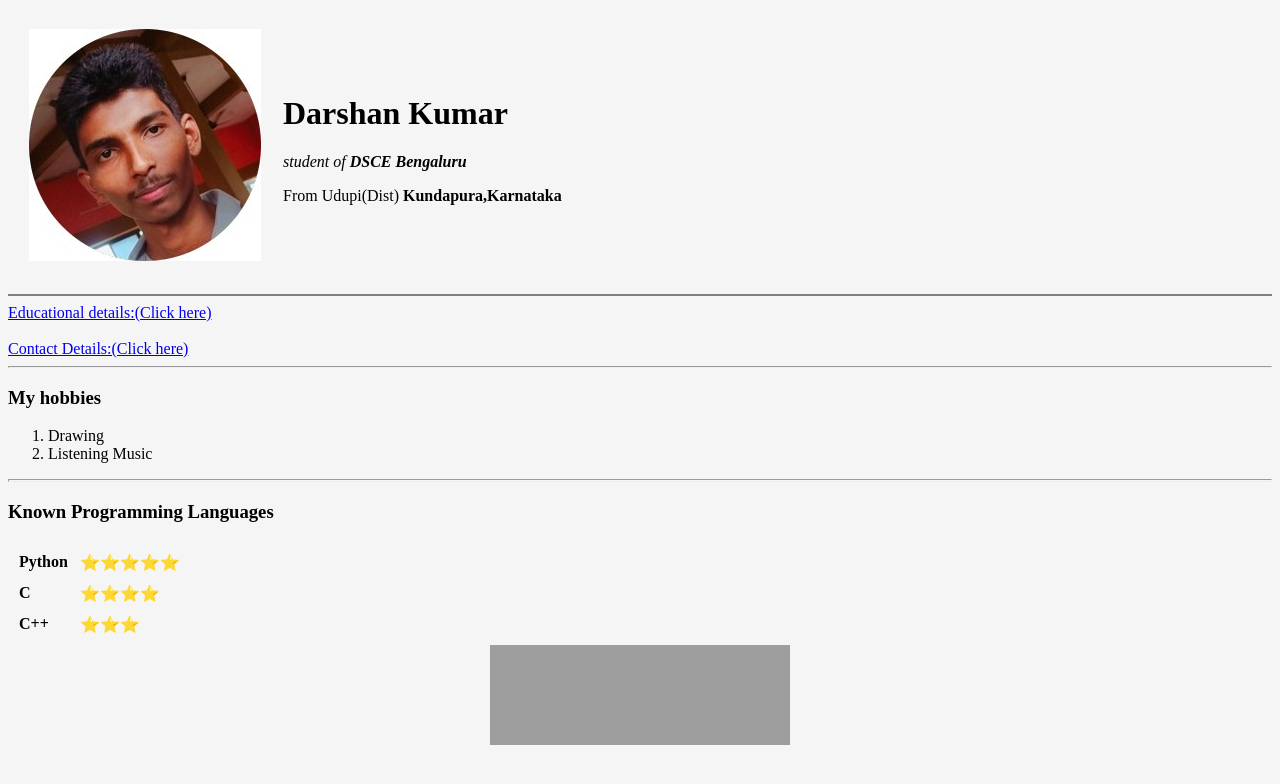
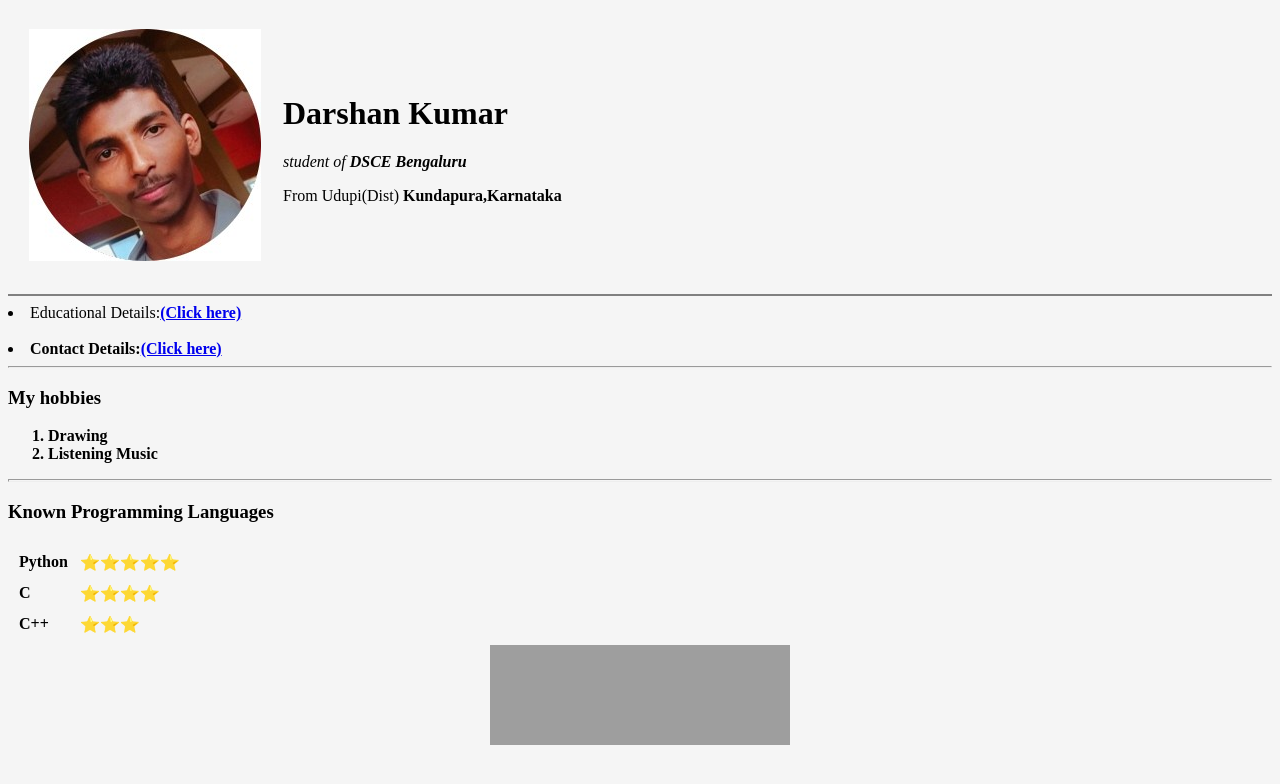
Before and after one commit to DarshanKumar2001/My-personal-Website, a plain HTML site: page index.html in a window 1280 px wide. Drawn offline with Linux system fonts and the light colour scheme; grey boxes are pictures that could not be loaded.

Commit message:
Update index.html

```diff
--- a/index.html
+++ b/index.html
@@ -14,8 +14,8 @@
       </tr>
     </table>
     <hr style="height:2px;border-width:0;color:gray;background-color:gray">
-    <a href="Education.html">Educational details:(Click here)</a><br><br>
-    <a href="contact me.html">Contact Details:(Click here)</a>
+    <li>Educational Details:<strong><a href="Education.html">(Click here)</a><br><br>
+    <li>Contact Details:<a href="contact me.html">(Click here)</a>
     <hr size="2">
     <h3>My hobbies</h3>
     <ol>
```
